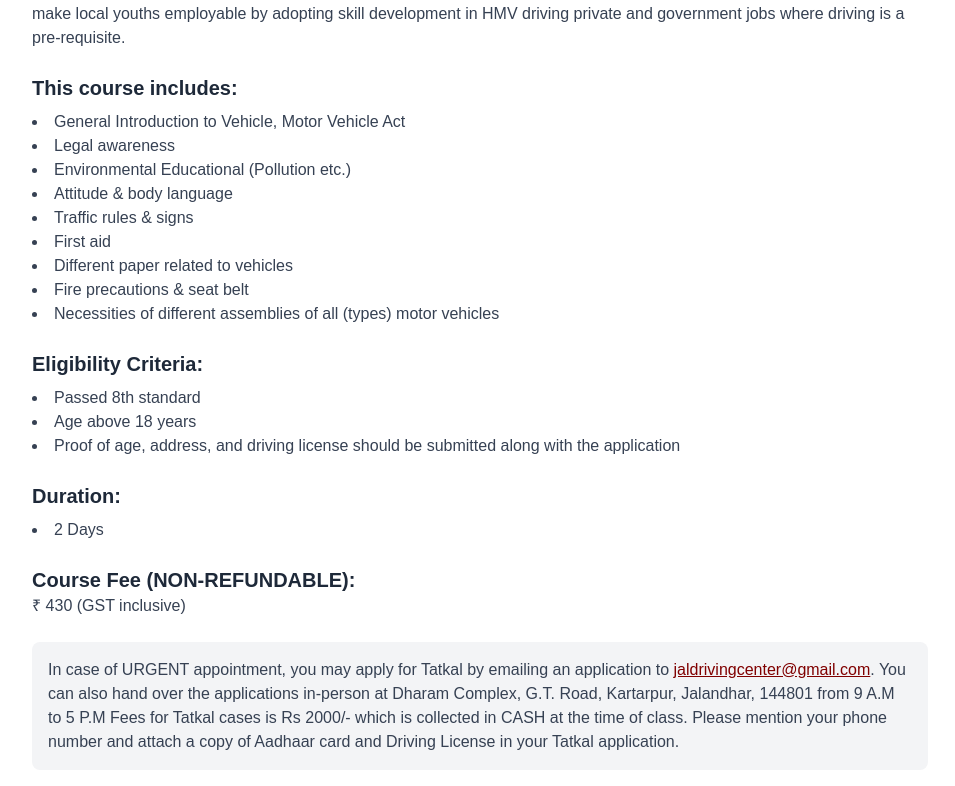
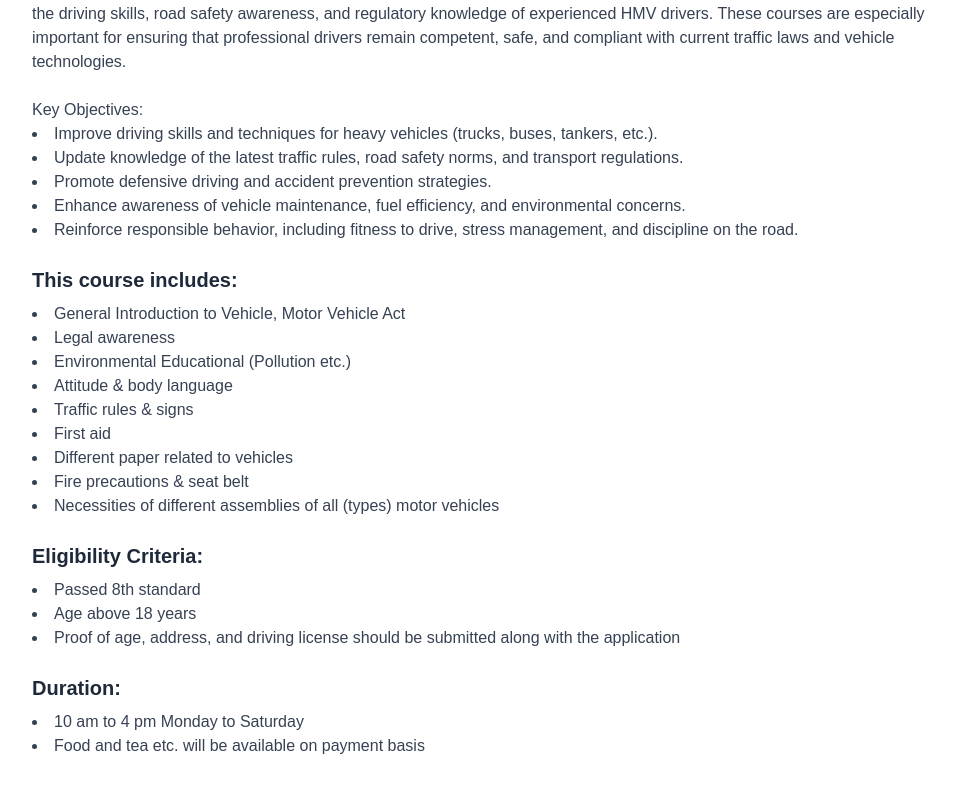
Before and after one commit to vyaparguru/itdc, a Next.js app: page /courses in a window 1280 px wide. Shown: the part 588-1374 px from the top of the page, without its empty margins (160-1115 px from the left). Built offline with nearby package versions, Linux system fonts and the light colour scheme.

Commit message:
updated links

```diff
--- a/app/register/page.js
+++ b/app/register/page.js
@@ -249,9 +249,9 @@ export default function RegistrationForm() {
         >
           Submit
         </button>
-        <p className="text-center text-gray-700 mt-2">
+        {/* <p className="text-center text-gray-700 mt-2">
           Upon successful registration, you will be redirected to the online payment screen to pay ₹430.
-        </p>
+        </p> */}
         {status && <p className="mt-4 text-sm text-gray-700">{status}</p>}
       </form>
     </div>
--- a/components/Courses.jsx
+++ b/components/Courses.jsx
@@ -19,10 +19,18 @@ const RefresherCourse = () => {
 
       {/* Course Description */}
       <p className="text-gray-700 mt-4">
-          The objective of the course is to develop a fresh cadre of high-quality
-          drivers to meet the demand of the transport industry and make local
-          youths employable by adopting skill development in HMV driving private
-          and government jobs where driving is a pre-requisite.
+        Our Refresher course in Heavy Motor Vehicle (HMV) driving is a short-term training program designed to update and
+        enhance the driving skills, road safety awareness, and regulatory knowledge of experienced HMV drivers. These courses
+        are especially important for ensuring that professional drivers remain competent, safe, and compliant with current
+        traffic laws and vehicle technologies.
+
+        <h2 className="text-xl font-semibold text-gray-800 mt-6"></h2>
+        Key Objectives:
+       <li>Improve driving skills and techniques for heavy vehicles (trucks, buses, tankers, etc.).</li>
+       <li>Update knowledge of the latest traffic rules, road safety norms, and transport regulations.</li>
+       <li>Promote defensive driving and accident prevention strategies.</li>
+       <li>Enhance awareness of vehicle maintenance, fuel efficiency, and environmental concerns.</li>
+       <li>Reinforce responsible behavior, including fitness to drive, stress management, and discipline on the road.</li>
       </p>
 
       {/* Course Includes */}
@@ -57,9 +65,9 @@ const RefresherCourse = () => {
       {/* Duration */}
       <h2 className="text-xl font-semibold text-gray-800 mt-6">Duration:</h2>
       <ul className="list-disc list-inside text-gray-700 mt-2">
-          <li>2 Days</li>
-          {/* <li>10 am to 4 pm Monday to Saturday</li>
-          <li>Food and tea etc. will be available on payment basis</li> */}
+        {/* <li>2 Days</li> */}
+        <li>10 am to 4 pm Monday to Saturday</li>
+        <li>Food and tea etc. will be available on payment basis</li>
       </ul>
 
       {/* Course Fee */}
--- a/components/Mission.jsx
+++ b/components/Mission.jsx
@@ -21,8 +21,7 @@ const Mission = () => {
                             Introducing Refresher Course <span className="text-[#800000]"> in Heavy Motor Vehicle Driving</span>
                         </h2>
                         <p className="text-gray-600 mb-8">
-                            In case of URGENT appointment, you may apply for Tatkal by emailing an application to
-                            info@itdcpunjab.com. You can also hand over the applications in-person at Dharam Complex, G.T. Road, Kartarpur, Jalandhar, 144801 from 9 A.M to 5 P.M. Fees for Tatkal class is Rs 2000/- which is
+                            In case of URGENT appointment, you can call us on +91 90560-66473,+91 90560-66373 for Tatkal admissions. You can also hand over the applications in-person at Dharam Complex, G.T. Road, Kartarpur, Jalandhar, 144801 from 9 A.M to 5 P.M. Fees for Tatkal class is Rs 2000/- which is
                             collected in CASH at the time of class. Please mention your phone number and attach a copy of Aadhar card
                             and Driving License in your Tatkal application. <b>Online registration is NOT REQUIRED for Tatkal.</b>
                         </p>
```
Lines whose indentation alone changed are shown as unchanged.
